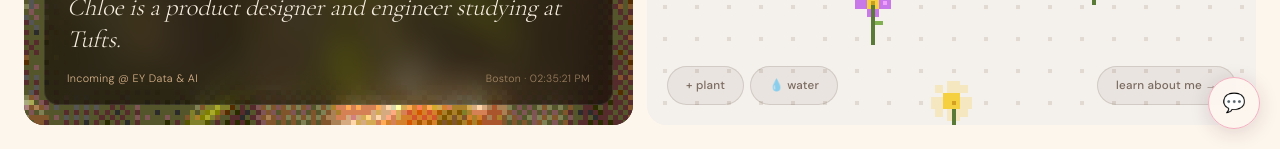
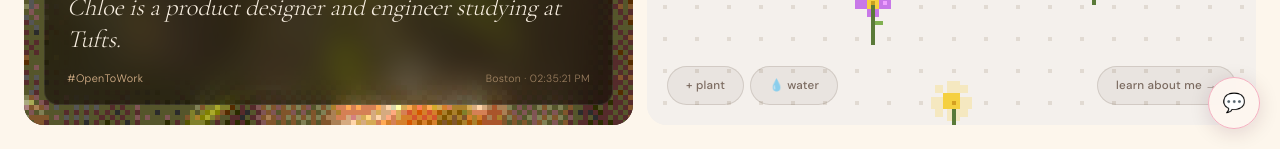
Before and after one commit to chloeewong19/portfolio, a Next.js app: page / in a window 1280 px wide. Shown: the part 651-800 px from the top of the page. Built offline with nearby package versions, Linux system fonts and the light colour scheme; a web font is replaced by a local one.

Commit message:
Open to work

```diff
--- a/app/components/DitherCard.tsx
+++ b/app/components/DitherCard.tsx
@@ -283,7 +283,7 @@ export default function DitherCard() {
             color: 'rgba(255, 210, 165, 0.82)',
             letterSpacing: '0.03em',
           }}>
-            Incoming @ EY Data &amp; AI
+            #OpenToWork
           </span>
           <span style={{
             fontFamily: "'General Sans', var(--font-dm-sans), sans-serif",
```
